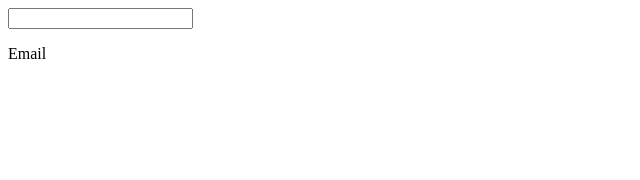
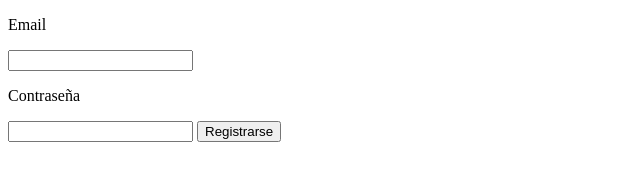
Before and after one commit to ABlandeo/Citas, a plain HTML site: page index.html in a window 1280 px wide. Shown: the whole page, without its empty margins (0-640 px from the left). Drawn offline with Linux system fonts and the light colour scheme.

Commit message:
Declaración total

```diff
--- a/index.html
+++ b/index.html
@@ -7,8 +7,10 @@
     <title>Citas</title>
 </head>
 <body>
+    <p>Email</p>
     <input type="email" name="email" id="email">
-    <p>Email</p>
-
+    <p>Contraseña</p>
+    <input type="password" name = "password" id="password">
+    <button>Registrarse</button>
 </body>
 </html>
```
